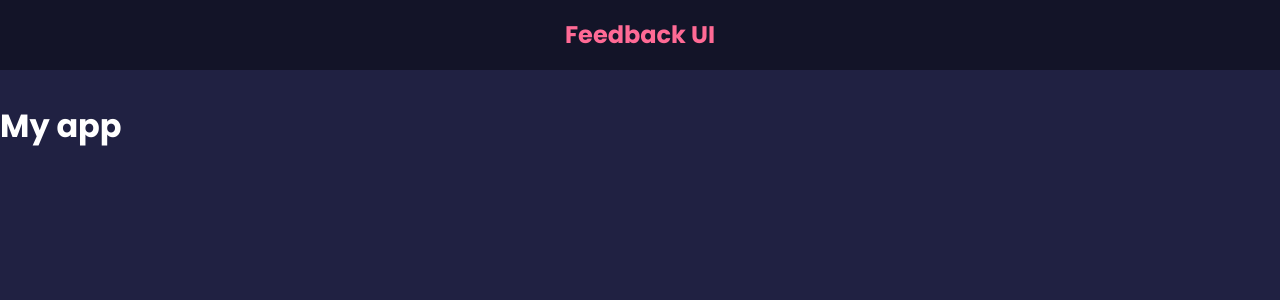
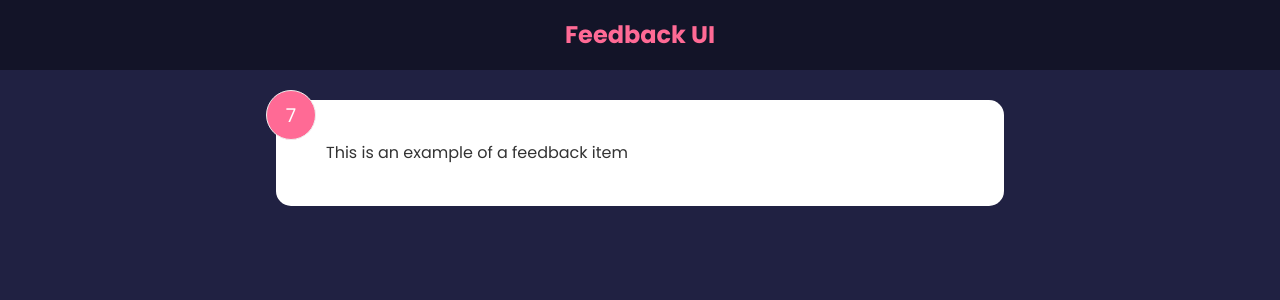
Before and after one commit to NicoASSEO/feedback-app, a React (Vite) app: page / in a window 1280 px wide. Shown: the top 300 px of the page. Built offline with nearby package versions, Linux system fonts and the light colour scheme.

Commit message:
Created feedback item component

```diff
--- a/src/App.jsx
+++ b/src/App.jsx
@@ -1,10 +1,13 @@
 import Header from "./components/Header"
+import FeedbackItem from "./components/FeedbackItem"
 
 function App() {
   return (
     <>
       <Header />
-      <h1>My app</h1>
+      <div className="container">
+        <FeedbackItem />
+      </div>
     </>
   )
 }
--- /dev/null
+++ b/src/components/FeedbackItem.jsx
@@ -0,0 +1,16 @@
+import React from "react"
+import { useState } from "react"
+
+const FeedbackItem = () => {
+  const [rating, setRating] = useState(7)
+  const [text, setText] = useState("This is an example of a feedback item")
+
+  return (
+    <div className="card">
+      <div className="num-display">{rating}</div>
+      <div className="text-display">{text}</div>
+    </div>
+  )
+}
+
+export default FeedbackItem
```
